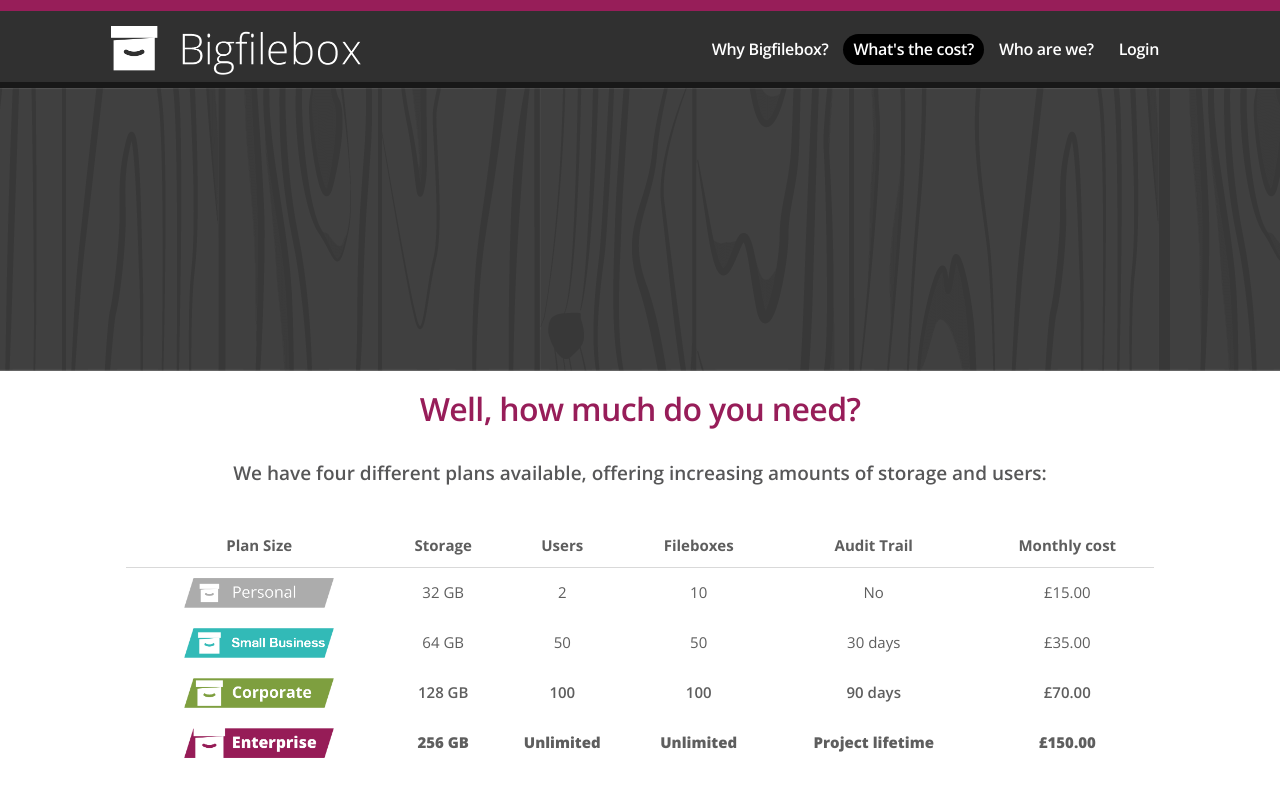
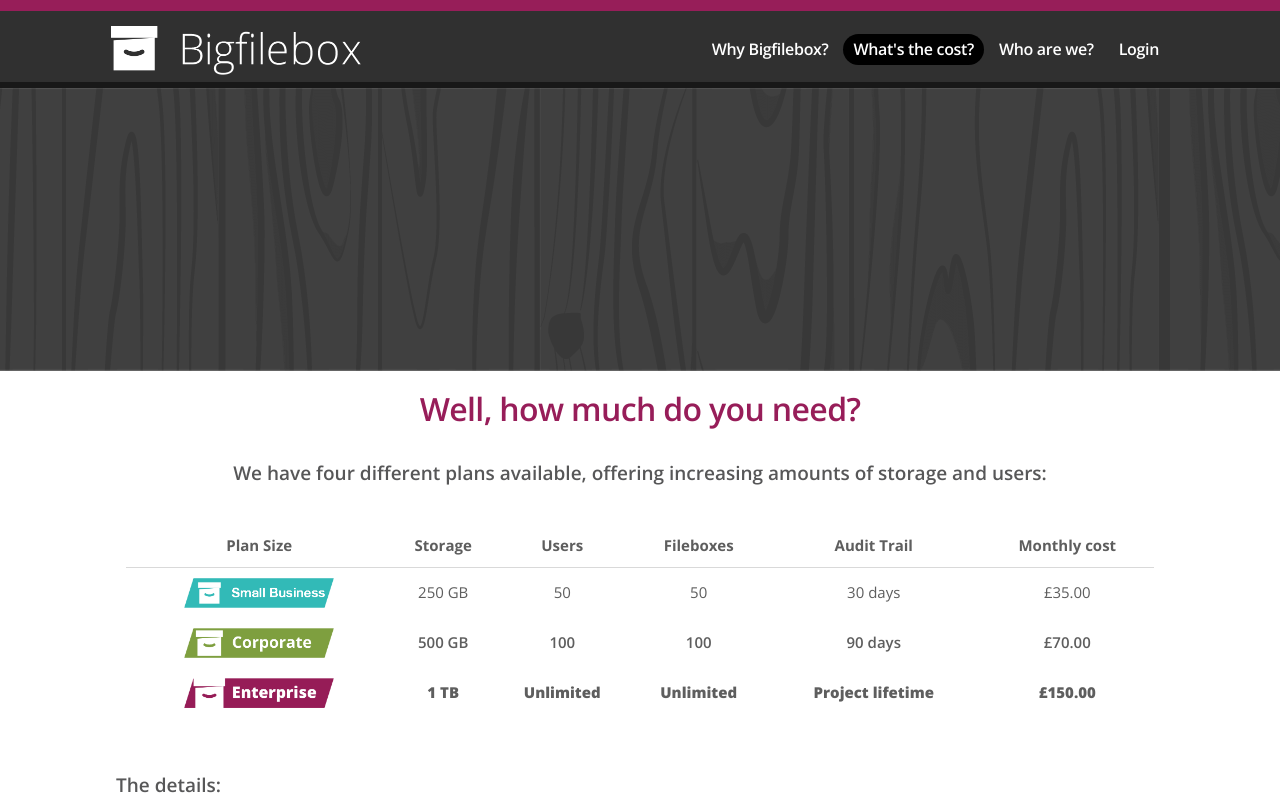
Before and after one commit to Bigfilebox/www.bigfilebox.com, a plain HTML site: page how-much-does-it-cost.html in a window 1280 px wide. Shown: the top 801 px of the page. Drawn offline with nearby package versions, Linux system fonts and the light colour scheme.

Commit message:
Updated plans

```diff
--- a/how-much-does-it-cost.html
+++ b/how-much-does-it-cost.html
@@ -153,24 +153,14 @@
                   </tr>
                 </thead>
                 <tbody>
-                  <tr class="personal" data-plan-id="23">
-                    <td class="plan-title">
-                      <img class="plan-flash" src="images/personal_flash.png" alt="personal flash logo" />
 
-                    </td>
-                    <td>32 GB</td>
-                    <td>2</td>
-                    <td>10</td>
-                    <td>No</td>
-                    <td class="plan-amount">£15.00</td>
-                  </tr>
 
                   <tr class="" data-plan-id="22">
                     <td class="plan-title">
                       <img class="plan-flash" src="images/startup_flash.png" alt="start flash logo" />
 
                     </td>
-                    <td>64 GB</td>
+                    <td>250 GB</td>
                     <td>50</td>
                     <td>50</td>
                     <td>30 days</td>
@@ -182,7 +172,7 @@
                       <img class="plan-flash" src="images/corporate_flash.png" alt="corporate flash logo" />
 
                     </td>
-                    <td>128 GB</td>
+                    <td>500 GB</td>
                     <td>100</td>
                     <td>100</td>
                     <td>90 days</td>
@@ -194,7 +184,7 @@
                     <td class="plan-title">
                       <img class="plan-flash" src="images/enterprise_flash.png" alt="enterprise flash logo" />
                     </td>
-                    <td>256 GB</td>
+                    <td>1 TB</td>
                     <td>Unlimited</td>
                     <td>Unlimited</td>
                     <td>Project lifetime</td>
```
